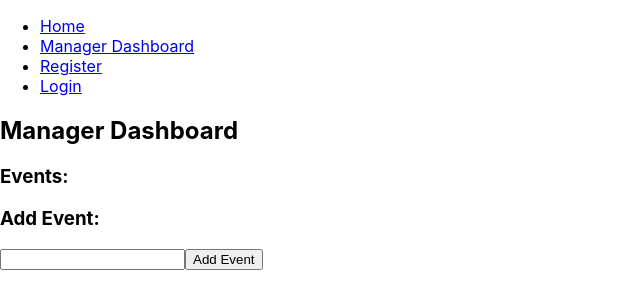
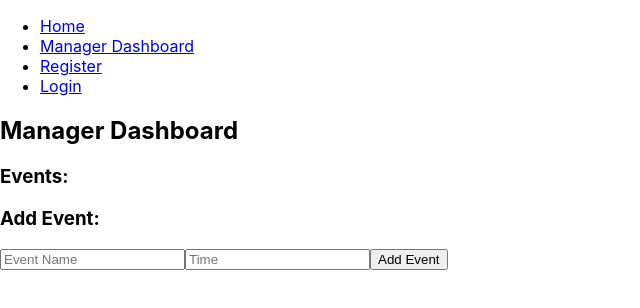
Before and after one commit to bbohlsen/event-finder, a React (Create React App) app: page /ManagerDashboard in a window 1280 px wide. Shown: the top 308 px of the page, without its empty margins (0-640 px from the left). Built offline with nearby package versions, Linux system fonts and the light colour scheme.

Commit message:
Building

```diff
--- a/package.json
+++ b/package.json
@@ -9,7 +9,7 @@
     "axios": "^1.4.0",
     "react": "^18.2.0",
     "react-dom": "^18.2.0",
-    "react-router-dom": "^6.13.0",
+    "react-router-dom": "^6.14.1",
     "react-scripts": "5.0.1",
     "react-toastify": "^9.1.3",
     "web-vitals": "^2.1.4"
--- a/src/components/HomePage.js
+++ b/src/components/HomePage.js
@@ -3,6 +3,7 @@ import { EventContext } from './EventContext';
 
 function HomePage() {
   const { events } = useContext(EventContext);
+  const { time } = useContext(EventContext);
 
   return (
     <div>
@@ -10,7 +11,7 @@ function HomePage() {
       <h3>Events:</h3>
       <ul>
         {events.map((event, index) => (
-          <li key={index}>{event}</li>
+          <li key={index}>{event} {time}</li>
         ))}
       </ul>
     </div>
--- a/src/components/ManagerDashboard.js
+++ b/src/components/ManagerDashboard.js
@@ -4,6 +4,7 @@ import { EventContext } from './EventContext';
 const ManagerDashboard = ({onDeleteEvent, onAddEvent}) => {
   const { events, addEvent, deleteEvent } = useContext(EventContext);
   const [newEvent, setNewEvent] = useState('');
+  const [time, setTime] = useState('');
 
   const handleAddEvent = () => {
     if (newEvent) {
@@ -11,6 +12,7 @@ const ManagerDashboard = ({onDeleteEvent, onAddEvent}) => {
       setNewEvent('');
     }
   };
+
 
   const handleDeleteEvent = (index) => {
     deleteEvent(index);
@@ -23,7 +25,8 @@ const ManagerDashboard = ({onDeleteEvent, onAddEvent}) => {
       <ul>
         {events.map((event, index) => (
           <li key={index}>
-            {event}
+            {event} {time}
+
             <button onClick={() => handleDeleteEvent(index)}>Delete</button>
           </li>
         ))}
@@ -33,7 +36,15 @@ const ManagerDashboard = ({onDeleteEvent, onAddEvent}) => {
         <input
           type="text"
           value={newEvent}
+          Placeholder="Event Name"
           onChange={(e) => setNewEvent(e.target.value)}
+        />
+        <input
+          type="text"
+          name="eventtime"
+          value={time}
+          placeholder="Time"
+          onChange={(e) => setTime(e.target.value)}
         />
         <button onClick={handleAddEvent}>Add Event</button>
       </div>
```
Also changed, not shown: 1 other file (tests, documents, lock files or other folders).
